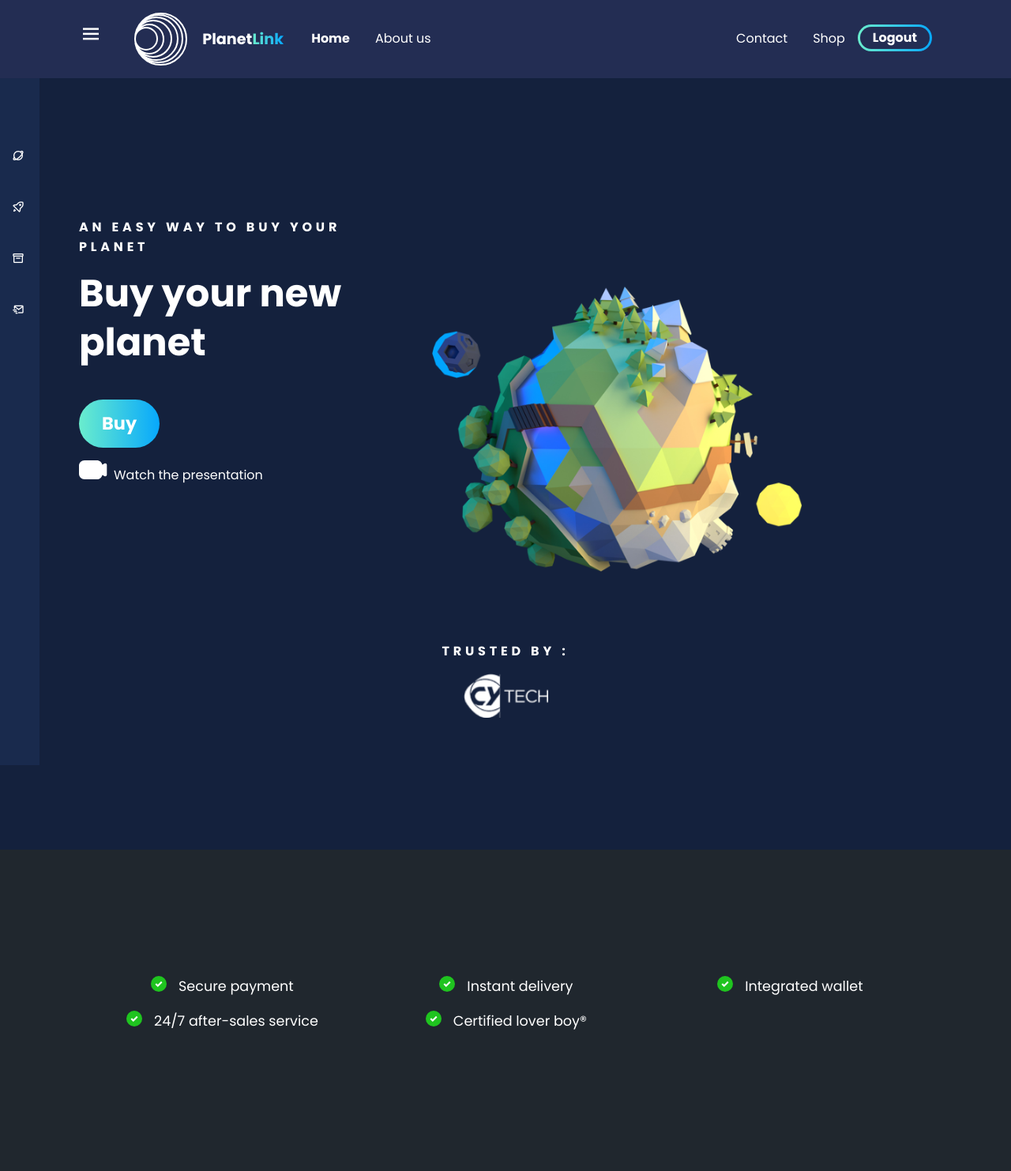
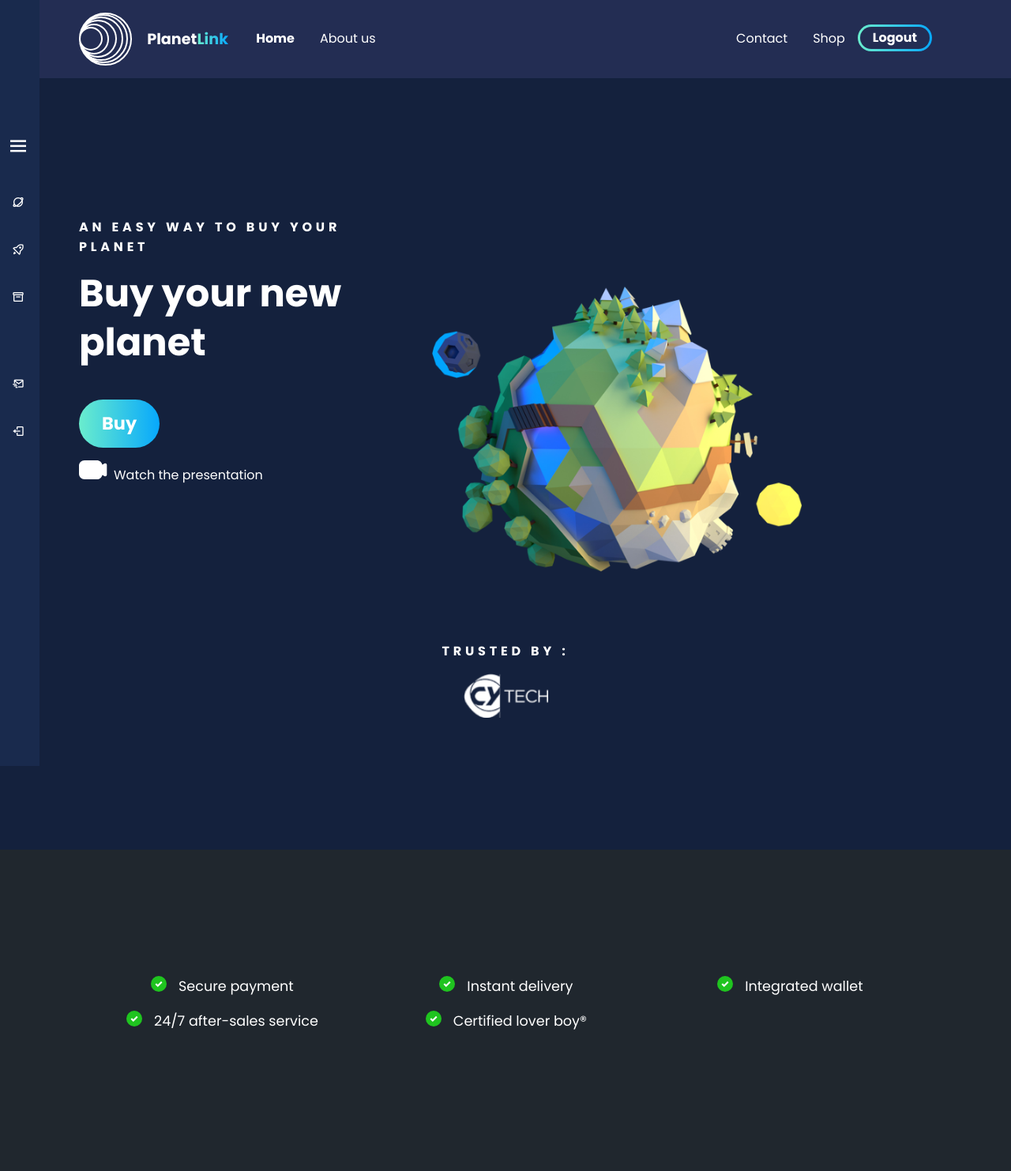
Before and after one commit to recalldude/devWeb2022, a PHP site: page / in a window 1280 px wide, after a click that opens the changed part. Shown: the top 1483 px of the page at 79% size. Run offline with PHP 8.4, Linux system fonts and the light colour scheme; the visitor is signed in with stand-in values (Sample User, id 1); some libraries are stand-ins or nearby versions.

Commit message:
maj sidebar php

```diff
--- a/ING01MIGP03-HOPSOREtheo-STERNAadam/sidebar.php
+++ b/ING01MIGP03-HOPSOREtheo-STERNAadam/sidebar.php
@@ -9,7 +9,7 @@
     <input type="checkbox" id="sidebar-burger">
     <div class="navbar">
         <div class="container">
-            <label for="sidebar-burger"><i class='bx bx-menu' id="sidebar-btn"></i></label>
+
             <div class="logoC">
                 <img src="images/Vector.svg">
                 <a class="logo" href="index.php">Planet<span>Link</span></a>
@@ -30,6 +30,7 @@
         </div>
     </div>
     <div class="sidebar">
+        <label class="sidebar-label" for="sidebar-burger"><i class='bx bx-menu' id="sidebar-btn"></i></label>
         <div class="top">
             <a href="shop.php?cat=Planet"><i class='bx bx-planet' ></i></box-icon><span>Planet</span></a>
             <a href="shop.php?cat=Ship"><i class='bx bx-rocket'></i></box-icon><span>Spaceship</span></a>
@@ -38,6 +39,7 @@
 
         <div class="bot">
             <a href=""><i class='bx bx-mail-send' ></i><span>Contact Us</span></a>
+            <?php if(isset($_SESSION['user'])) echo'<a href="modifiers\logout.php"><i class="bx bx-log-out"></i></i><span>Log out</span></a>' ?>
         </div>
     </div>
 </body>
--- a/ING01MIGP03-HOPSOREtheo-STERNAadam/signup.php
+++ b/ING01MIGP03-HOPSOREtheo-STERNAadam/signup.php
@@ -16,7 +16,7 @@
 
 
 <div class="form-containner">
-            <form action="signInBack.php" method="post">
+            <form action="signUp_back.php" method="post">
                 <h1 class="title">Sign Up</h1>
                 <div class="content-containner">
                     <div class="input-containner">
--- a/ING01MIGP03-HOPSOREtheo-STERNAadam/style/sidebar.css
+++ b/ING01MIGP03-HOPSOREtheo-STERNAadam/style/sidebar.css
@@ -1,13 +1,12 @@
 .sidebar{
     background-color:#192a4d ;
-    padding-top: 70px;
+    padding-top: 170px;
     position: fixed;
     left: 0;
     width: 150px;
     height: 100%;
     transition: 0.3s;
-    opacity: 1;
-
+    top: 0;
 }
 
 .sidebar a{
@@ -20,7 +19,7 @@
     transition: 0.5s;
     transition-property: background-color;
     margin-left: 0px;
-   transition: margin-left 0.3s;
+    transition: margin-left 0.3s;
 }
 
 .sidebar a:hover{
@@ -34,7 +33,11 @@
 label #sidebar-btn{
     z-index: 1;
     font-size: 30px;
-    padding-right: 40px;
+    display: block;
+    margin-left: 0 px;
+    padding-left: 108px;
+    cursor: pointer;
+    box-sizing: border-box;
 }
 
 #sidebar-burger:checked ~ .sidebar{
@@ -44,20 +47,26 @@ label #sidebar-btn{
 
 #sidebar-burger:checked ~ .sidebar a span{
     opacity: 0;
-    transition: 0.3s;
-    transition-property: opacity;
+    transition: opacity 1s;
+
     font-size: 0;
+
 }
 
 #sidebar-burger:checked ~ .sidebar a{
    margin-left: 100px;
    transition: margin-left 0.3s;
    width: 50px;
+   height: 60px;
+}
+
+#sidebar-burger:checked ~ #sidebar-btn {
+  margin-left: 100px;
 }
 
 .sidebar a span{
     opacity: 1;
-    transition: 0.3s;
+    transition: 1s;
     transition-property: opacity;
 }
 
@@ -65,8 +74,13 @@ label #sidebar-btn{
     display: none;
 }
 
+.bot{
+  margin-top: 50px;
+}
 
-
+.top{
+  padding-top: 20px;
+}
 
 
 
```
Also changed, not shown: ING01MIGP03-HOPSOREtheo-STERNAadam/signUp_back.php (added, +13 -0 lines), ING01MIGP03-HOPSOREtheo-STERNAadam/modifiers/sidebar_modifier.php (added).
